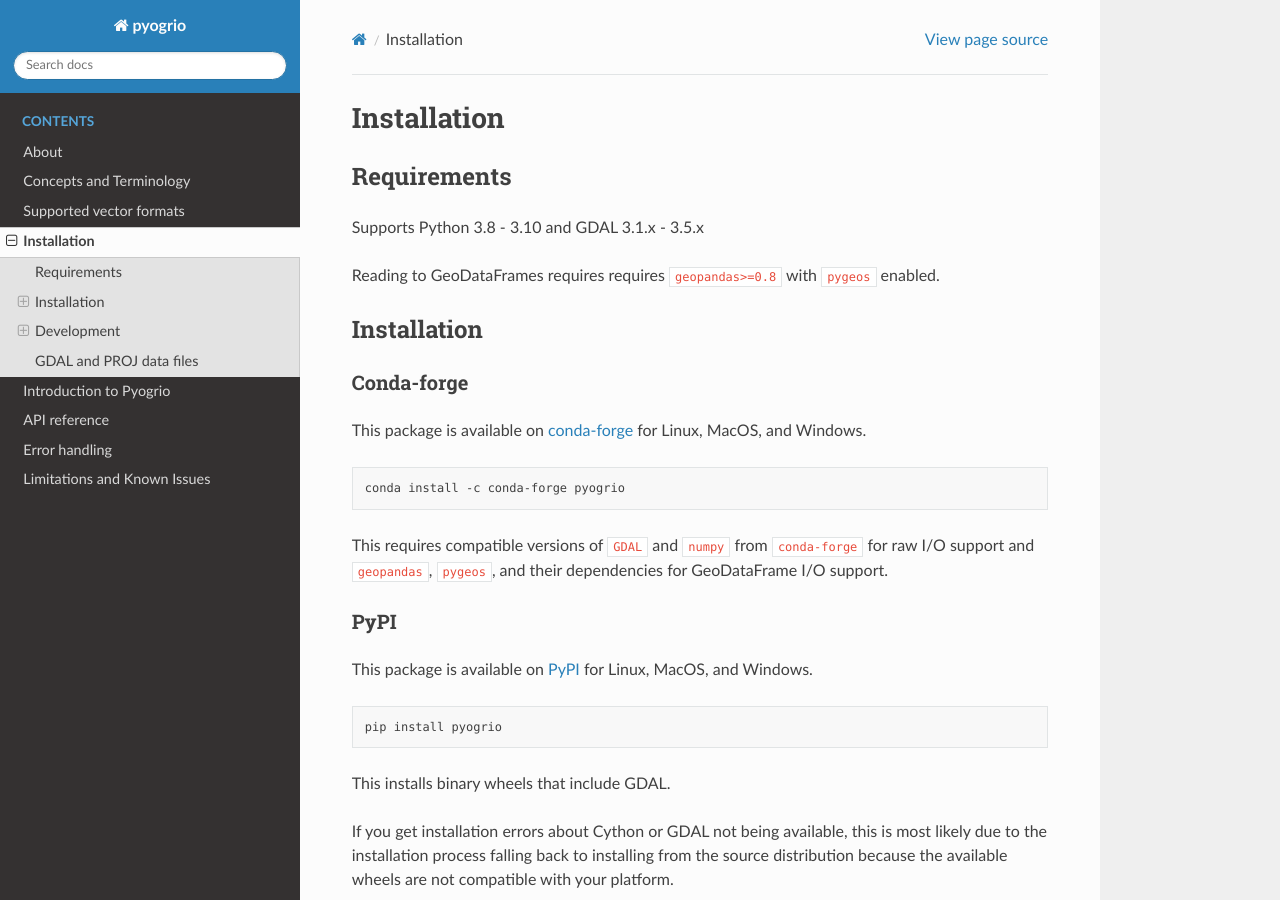
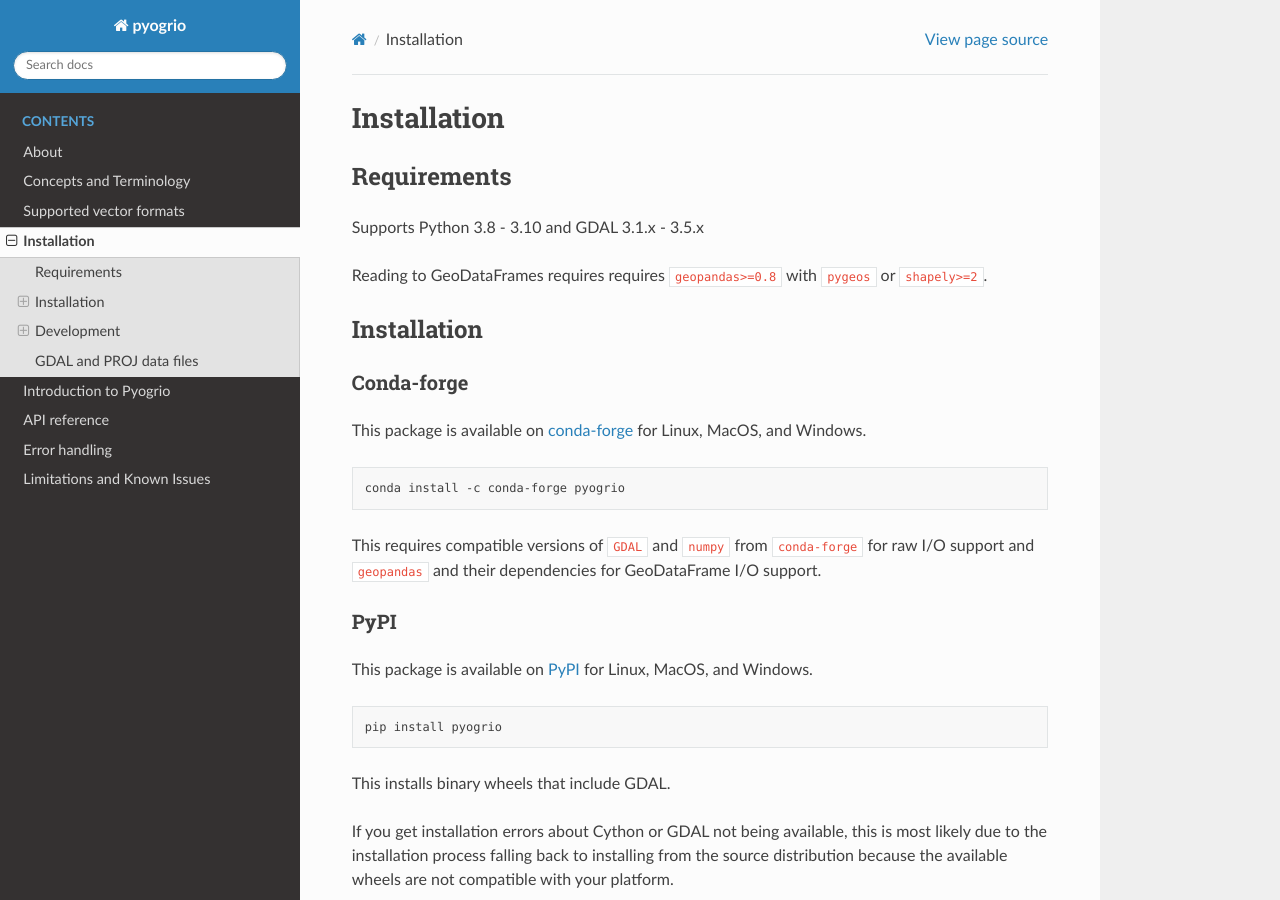
Before and after one commit to geopandas/pyogrio, a Sphinx documentation site: the page built from docs/source/install.md, in a window 1280 px wide and 900 px high. Built offline with Sphinx 7.4.7 and the Read the Docs theme 2.0.0, drawn with Linux system fonts in a browser that asks for light colours.

Commit message:
DEPS: don't require pygeos + update to test with both pygeos and shapely 2

````diff
--- a/docs/source/conf.py
+++ b/docs/source/conf.py
@@ -19,7 +19,6 @@
 
 autodoc_mock_imports = [
     "geopandas",
-    "pygeos",
 ]
 
 # -- Project information -----------------------------------------------------
--- a/docs/source/install.md
+++ b/docs/source/install.md
@@ -4,7 +4,7 @@
 
 Supports Python 3.8 - 3.10 and GDAL 3.1.x - 3.5.x
 
-Reading to GeoDataFrames requires requires `geopandas>=0.8` with `pygeos` enabled.
+Reading to GeoDataFrames requires requires `geopandas>=0.8` with `pygeos` or `shapely>=2`.
 
 ## Installation
 
@@ -18,7 +18,7 @@
 ```
 
 This requires compatible versions of `GDAL` and `numpy` from `conda-forge` for
-raw I/O support and `geopandas`, `pygeos`, and their dependencies for GeoDataFrame
+raw I/O support and `geopandas` and their dependencies for GeoDataFrame
 I/O support.
 
 ### PyPI
--- a/setup.py
+++ b/setup.py
@@ -232,7 +232,7 @@
         "dev": ["Cython"],
         "test": ["pytest", "pytest-cov"],
         "benchmark": ["pytest-benchmark"],
-        "geopandas": ["pygeos", "geopandas"],
+        "geopandas": ["geopandas"],
     },
     include_package_data=True,
     cmdclass=cmdclass,
````
Also changed, not shown: README.md (+1 -1 lines), 3 other files.
